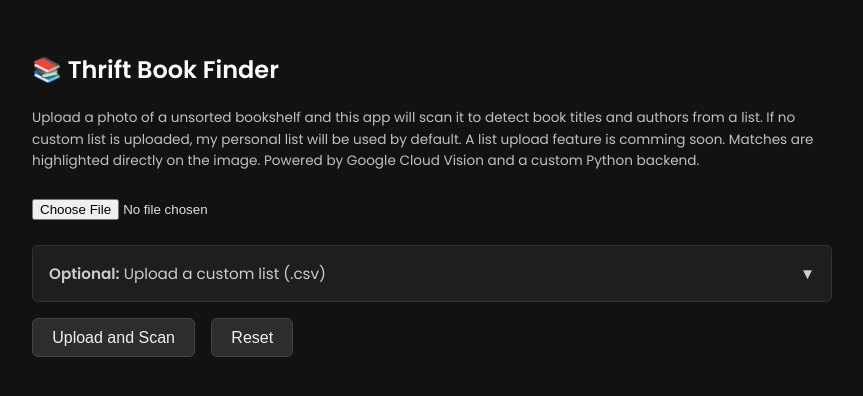
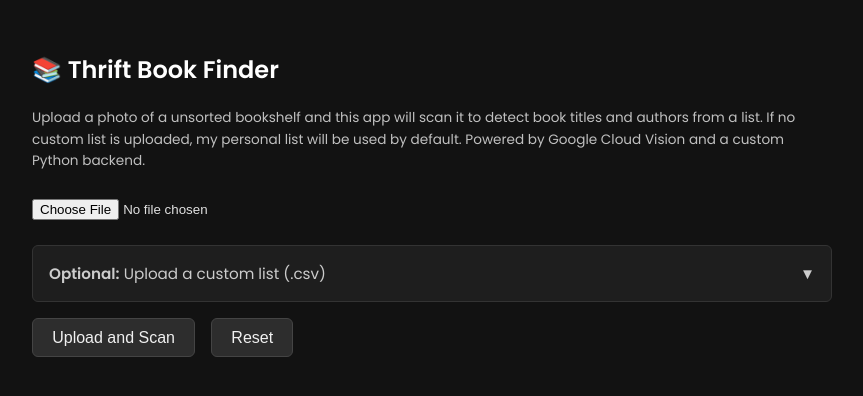
Before and after one commit to NMGIS/thrift-book-detector, a React (Create React App) app: page / in a window 1280 px wide. Shown: the top 396 px of the page, without its empty margins (208-1071 px from the left). Built offline with nearby package versions, Linux system fonts and the light colour scheme.

Commit message:
Update instructions
Update Instructions

```diff
--- a/src/App.js
+++ b/src/App.js
@@ -88,8 +88,6 @@ const [showHelp, setShowHelp] = useState(false);
       <p className="instructions" style={{ fontSize: "0.85rem" }}>
         Upload a photo of a unsorted bookshelf and this app will scan it to detect
         book titles and authors from a list. If no custom list is uploaded, my personal list will be used by default.
-        A list upload feature is comming soon.
-        Matches are highlighted directly on the image.
         Powered by Google Cloud Vision and a custom Python backend.
       </p>
 
@@ -127,7 +125,7 @@ Cormac McCarthy
 All the Pretty Horses
 Dante Inferno`}</pre>
             <p>
-              Save it as a <strong>.csv</strong>. Make sure the first row is exactly <code>phrase</code> and each line after is a book title, author, or keyword.
+              Save it as a <strong>.csv</strong>. Make sure the first row is exactly <strong>"phrase"</strong> and each line after is a book title, author, or keyword.
             </p>
             <input type="file" accept=".csv" onChange={handleListUpload} ref={csvInputRef} />
           </div>
```
